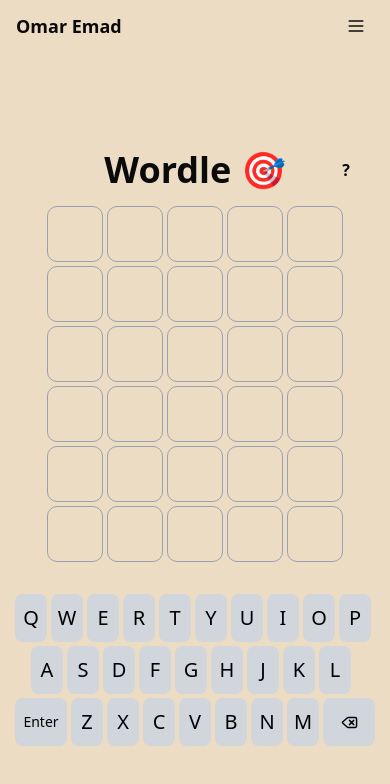
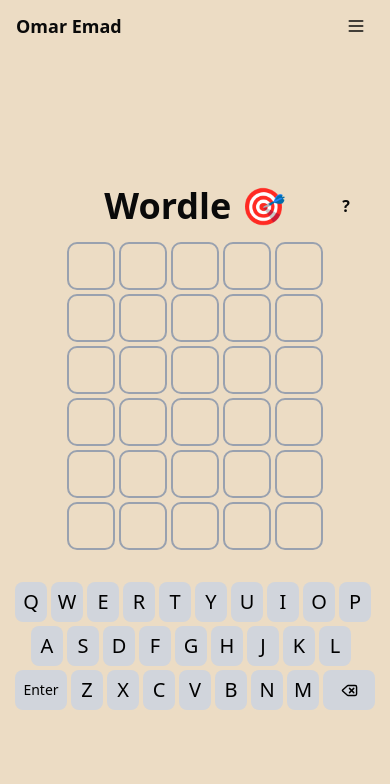
Before and after one commit to Omar-Gebal/something-like-a-portfolio, a Next.js app: page /wordle in a window 390 px wide. Shown: the top 784 px of the page. Built offline with nearby package versions, Linux system fonts and the light colour scheme.

Commit message:
wordle: better responsivity

```diff
--- a/app/wordle/Keyboard.tsx
+++ b/app/wordle/Keyboard.tsx
@@ -43,7 +43,7 @@ function KeyboardButton({ char, state = "default" }: KeyboardButtonProps) {
       aria-label={char}
       onClick={handleClick}
       className={clsx(
-        "flex items-center justify-center text-black rounded-md h-12 select-none transition-transform duration-100",
+        "flex items-center justify-center text-black rounded-md h-10 sm:h-12 select-none transition-transform duration-100",
         isSpecial ? "text-sm w-13" : "text-xl w-8",
         {
           "bg-emerald-500 text-white": state === "correct",
--- a/app/wordle/WordleClient.tsx
+++ b/app/wordle/WordleClient.tsx
@@ -6,6 +6,7 @@ import { Guess, Letter, LetterState } from "@/app/wordle/types";
 import Keyboard from "@/app/wordle/Keyboard";
 import { Dialog, DialogContent, DialogHeader, DialogTitle } from "@/components/ui/dialog";
 import { PartyPopper, X, Flame, Trophy } from "lucide-react";
+import { twMerge } from "tailwind-merge";
 
 const GUESS_LIMIT = 6;
 const WORD_LENGTH = 5;
@@ -21,16 +22,18 @@ function LetterCell({ letter, state = "default" }: { letter: string; state?: Let
     }
   }, [letter]);
 
-  const cellClass = clsx(
-    "flex items-center justify-center text-3xl rounded-lg w-14 h-14 border transition-transform duration-50",
+  const cellClass = twMerge(
+    "flex items-center justify-center text-2xl sm:text-3xl rounded-lg w-12 h-12 sm:w-14 sm:h-14 border-2 transition-transform duration-50",
     popping && "scale-110", // pop effect
-    letter === "" ? "border-gray-400 dark:border-gray-600" : "border-gray-500 dark:border-gray-800",
-    {
-      "bg-emerald-500 text-white": state === "correct",
-      "bg-yellow-500 text-white": state === "present",
-      "bg-gray-600 text-white": state === "absent",
-    }
+    letter === ""
+      ? "border-gray-400 dark:border-gray-600"
+      : "border-gray-500 dark:border-gray-800",
+    state === "correct" && "border-0 bg-emerald-500 text-white",
+    state === "present" && "border-0 bg-yellow-500 text-white",
+    state === "absent" && "border-0 bg-gray-600 text-white"
   );
+
+
 
   return <span className={cellClass}>{letter.toUpperCase()}</span>;
 }
@@ -150,21 +153,22 @@ export default function WordleClient() {
     const lastWon = streaks.lastWon || null;
 
     if (isWin) {
-      if (lastWon) {
-        const [y, m, d] = today.split("-").map(Number);
-        const yesterdayDate = new Date(Date.UTC(y, m - 1, d - 1));
-        const yesterday = yesterdayDate.toISOString().split("T")[0];
+      const [y, m, d] = today.split("-").map(Number);
+      const yesterday = new Date(Date.UTC(y, m - 1, d - 1))
+        .toISOString()
+        .split("T")[0];
 
-        if (lastWon === yesterday) {
-          newStreak = (streaks.streak || 0) + 1;
-        } else {
-          newStreak = 1;
-        }
+      if (!lastWon) {
+        newStreak = 1;
+      } else if (lastWon === today) {
+        newStreak = streaks.streak || 1;
+      } else if (lastWon === yesterday) {
+        newStreak = (streaks.streak || 0) + 1;
       } else {
         newStreak = 1;
       }
 
-      if (newStreak > highest) highest = newStreak;
+      highest = Math.max(highest, newStreak);
     } else {
       newStreak = 0; // lose breaks streak
     }
```
